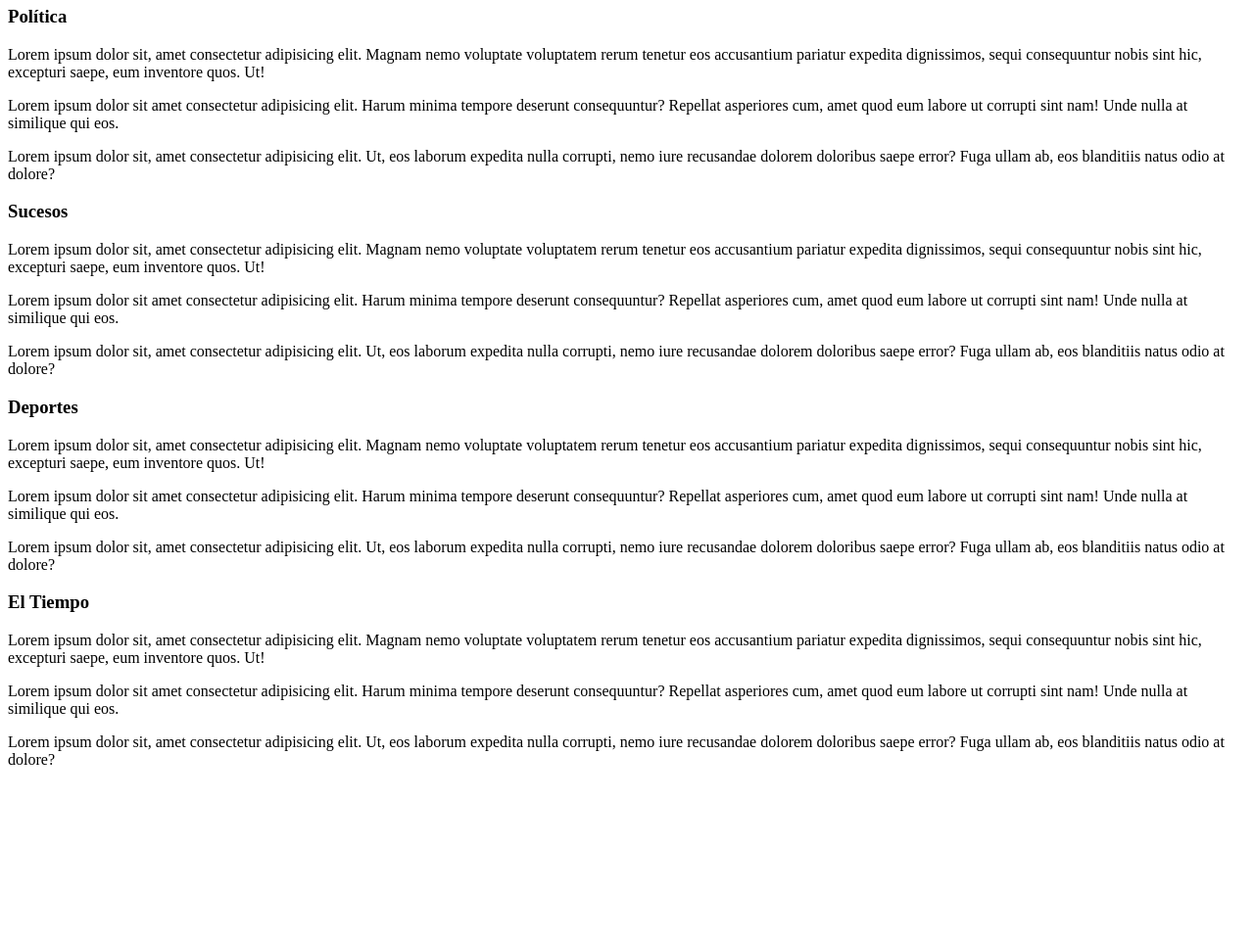
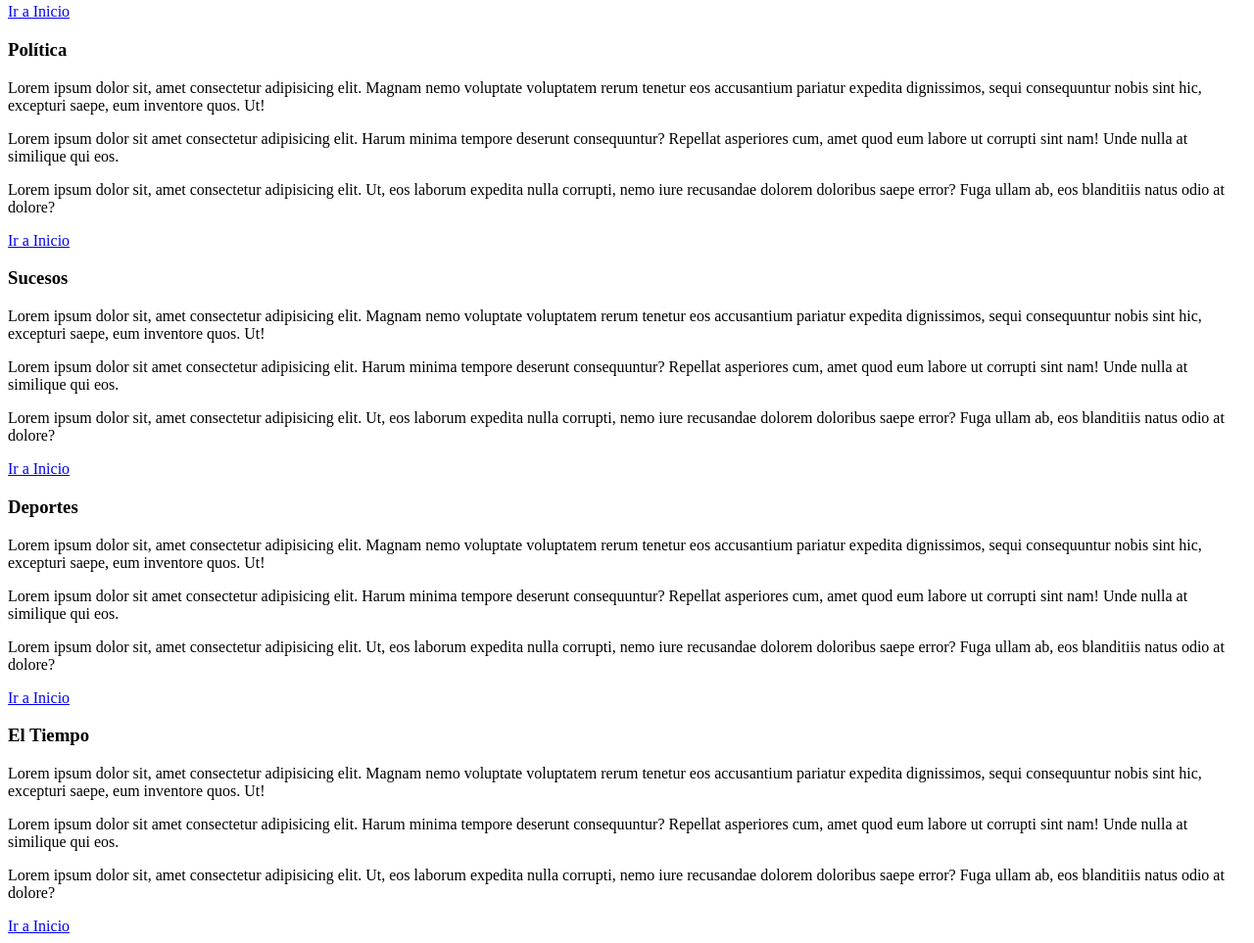
Before and after one commit to miguelfernandezmartin/ENLACES-MARCADORES, a plain HTML site: page index.html in a window 1280 px wide. Shown: the part 357-1320 px from the top of the page at 98% size. Before the commit the page ends 1158 px from the top, so only its background shows below. Drawn offline with Linux system fonts and the light colour scheme.

Commit message:
version2 con vuelta inicio

```diff
--- a/index.html
+++ b/index.html
@@ -8,7 +8,7 @@
 </head>
 
 <body>
-    <h1>El periódico de Alcázar</h1>
+    <h1 id="inicio">El periódico de Alcázar</h1>
     <h2>La información de lo que importa</h2>
     <a href="#actualidad">Actualidad</a>
     <a href="#politica">Política</a>
@@ -20,27 +20,31 @@
     <p>Lorem ipsum dolor sit, amet consectetur adipisicing elit. Magnam nemo voluptate voluptatem rerum tenetur eos accusantium pariatur expedita dignissimos, sequi consequuntur nobis sint hic, excepturi saepe, eum inventore quos. Ut!</p>
     <p>Lorem ipsum dolor sit amet consectetur adipisicing elit. Harum minima tempore deserunt consequuntur? Repellat asperiores cum, amet quod eum labore ut corrupti sint nam! Unde nulla at similique qui eos.</p>
     <p>Lorem ipsum dolor sit, amet consectetur adipisicing elit. Ut, eos laborum expedita nulla corrupti, nemo iure recusandae dolorem doloribus saepe error? Fuga ullam ab, eos blanditiis natus odio at dolore?</p>
+    <a href="#inicio">Ir a Inicio</a>
 
     <h3 id="politica">Política</h3>
     <p>Lorem ipsum dolor sit, amet consectetur adipisicing elit. Magnam nemo voluptate voluptatem rerum tenetur eos accusantium pariatur expedita dignissimos, sequi consequuntur nobis sint hic, excepturi saepe, eum inventore quos. Ut!</p>
     <p>Lorem ipsum dolor sit amet consectetur adipisicing elit. Harum minima tempore deserunt consequuntur? Repellat asperiores cum, amet quod eum labore ut corrupti sint nam! Unde nulla at similique qui eos.</p>
     <p>Lorem ipsum dolor sit, amet consectetur adipisicing elit. Ut, eos laborum expedita nulla corrupti, nemo iure recusandae dolorem doloribus saepe error? Fuga ullam ab, eos blanditiis natus odio at dolore?</p>
+    <a href="#inicio">Ir a Inicio</a>
 
     <h3 id="sucesos">Sucesos</h3>
     <p>Lorem ipsum dolor sit, amet consectetur adipisicing elit. Magnam nemo voluptate voluptatem rerum tenetur eos accusantium pariatur expedita dignissimos, sequi consequuntur nobis sint hic, excepturi saepe, eum inventore quos. Ut!</p>
     <p>Lorem ipsum dolor sit amet consectetur adipisicing elit. Harum minima tempore deserunt consequuntur? Repellat asperiores cum, amet quod eum labore ut corrupti sint nam! Unde nulla at similique qui eos.</p>
     <p>Lorem ipsum dolor sit, amet consectetur adipisicing elit. Ut, eos laborum expedita nulla corrupti, nemo iure recusandae dolorem doloribus saepe error? Fuga ullam ab, eos blanditiis natus odio at dolore?</p>
+    <a href="#inicio">Ir a Inicio</a>
 
     <h3 id="depor">Deportes</h3>
     <p>Lorem ipsum dolor sit, amet consectetur adipisicing elit. Magnam nemo voluptate voluptatem rerum tenetur eos accusantium pariatur expedita dignissimos, sequi consequuntur nobis sint hic, excepturi saepe, eum inventore quos. Ut!</p>
     <p>Lorem ipsum dolor sit amet consectetur adipisicing elit. Harum minima tempore deserunt consequuntur? Repellat asperiores cum, amet quod eum labore ut corrupti sint nam! Unde nulla at similique qui eos.</p>
     <p>Lorem ipsum dolor sit, amet consectetur adipisicing elit. Ut, eos laborum expedita nulla corrupti, nemo iure recusandae dolorem doloribus saepe error? Fuga ullam ab, eos blanditiis natus odio at dolore?</p>
+    <a href="#inicio">Ir a Inicio</a>
 
     <h3 id="tiempo">El Tiempo</h3>
     <p>Lorem ipsum dolor sit, amet consectetur adipisicing elit. Magnam nemo voluptate voluptatem rerum tenetur eos accusantium pariatur expedita dignissimos, sequi consequuntur nobis sint hic, excepturi saepe, eum inventore quos. Ut!</p>
     <p>Lorem ipsum dolor sit amet consectetur adipisicing elit. Harum minima tempore deserunt consequuntur? Repellat asperiores cum, amet quod eum labore ut corrupti sint nam! Unde nulla at similique qui eos.</p>
     <p>Lorem ipsum dolor sit, amet consectetur adipisicing elit. Ut, eos laborum expedita nulla corrupti, nemo iure recusandae dolorem doloribus saepe error? Fuga ullam ab, eos blanditiis natus odio at dolore?</p>
-
+    <a href="#inicio">Ir a Inicio</a>
 </body>
 
 </html>
```
